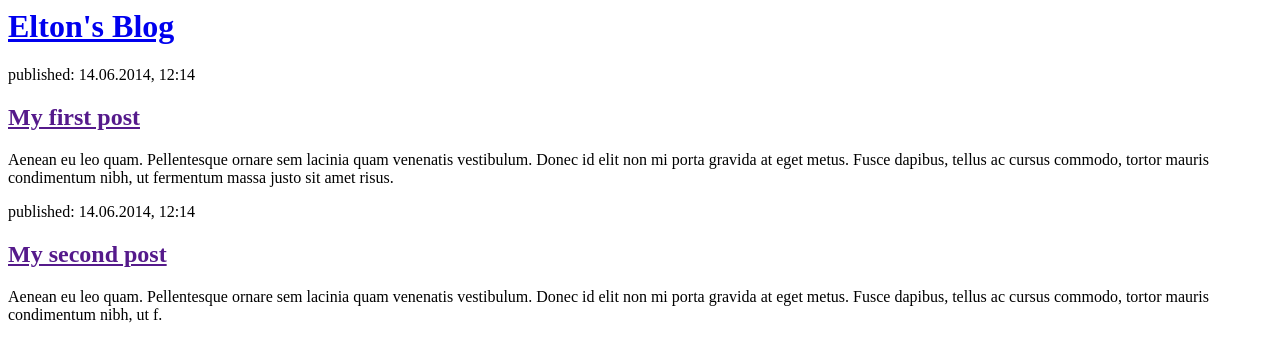
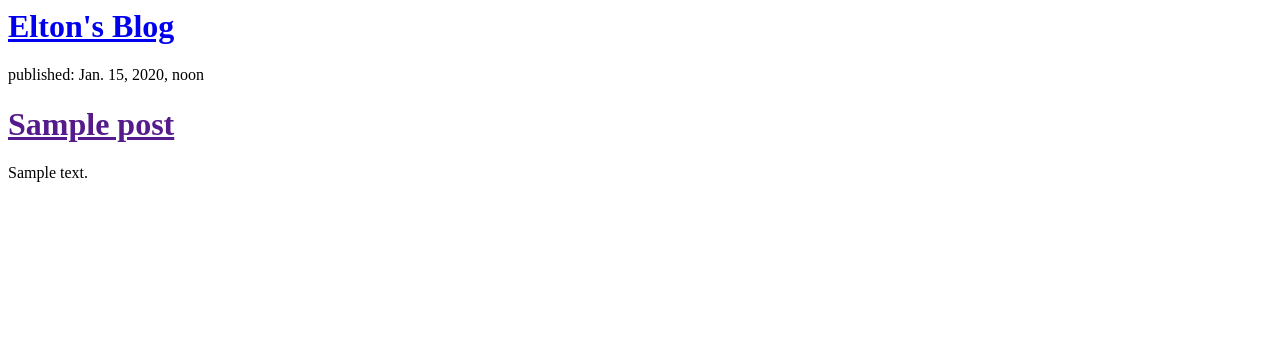
Before and after one commit to eltonwilliams/my-first-blog, a Django app: template blog/templates/blog/post_list.html in a window 1280 px wide. Shown: the top 362 px of the page. Run offline with Django 3.2, Linux system fonts and the light colour scheme; the template is opened without the code that fills it: values that come from a table or form of the project are taken from there, others are empty; tables that the repository leaves empty hold one stand-in row (values such as "Sample post").

Commit message:
Modified templates to display posts from database

```diff
--- a/blog/templates/blog/post_list.html
+++ b/blog/templates/blog/post_list.html
@@ -7,16 +7,15 @@
             <h1><a href="/">Elton's Blog</a></h1>
         </div>
 
-        <div>
-            <p>published: 14.06.2014, 12:14</p>
-            <h2><a href="">My first post</a></h2>
-            <p>Aenean eu leo quam. Pellentesque ornare sem lacinia quam venenatis vestibulum. Donec id elit non mi porta gravida at eget metus. Fusce dapibus, tellus ac cursus commodo, tortor mauris condimentum nibh, ut fermentum massa justo sit amet risus.</p>
-        </div>
 
-        <div>
-            <p>published: 14.06.2014, 12:14</p>
-            <h2><a href="">My second post</a></h2>
-            <p>Aenean eu leo quam. Pellentesque ornare sem lacinia quam venenatis vestibulum. Donec id elit non mi porta gravida at eget metus. Fusce dapibus, tellus ac cursus commodo, tortor mauris condimentum nibh, ut f.</p>
-        </div>
+	{% for post in posts %}
+		<div>
+			<p>published: {{ post.published_date }}</p>
+			<h1><a href="">{{ post.title }}</a></h1>
+			<p>{{ post.text|linebreaksbr }}</p>
+		</div>
+	{% endfor %}
+
+
     </body>
 </html>
--- a/blog/views.py
+++ b/blog/views.py
@@ -2,8 +2,12 @@
 from __future__ import unicode_literals
 
 from django.shortcuts import render
+from django.utils import timezone
+from .models import Post
 
 # Create your views here.
 
+
 def post_list(request):
-    return render(request, 'blog/post_list.html')
+    posts = Post.objects.filter(published_date__lte=timezone.now()).order_by('published_date')
+    return render(request, 'blog/post_list.html', {'posts' : posts })
--- a/mysites/settings.py
+++ b/mysites/settings.py
@@ -25,7 +25,7 @@ SECRET_KEY = 'e!r5g2kh@$7gv7k2%#(1&@e4-@+&xa^)=0$2)**w3n%s98xu%j'
 # SECURITY WARNING: don't run with debug turned on in production!
 DEBUG = True
 
-ALLOWED_HOSTS = ['eltonwilliams.pythonanywhere.com']
+ALLOWED_HOSTS = ['eltonwilliams.pythonanywhere.com','127.0.0.1',]
 
 # Application definition
 
```
